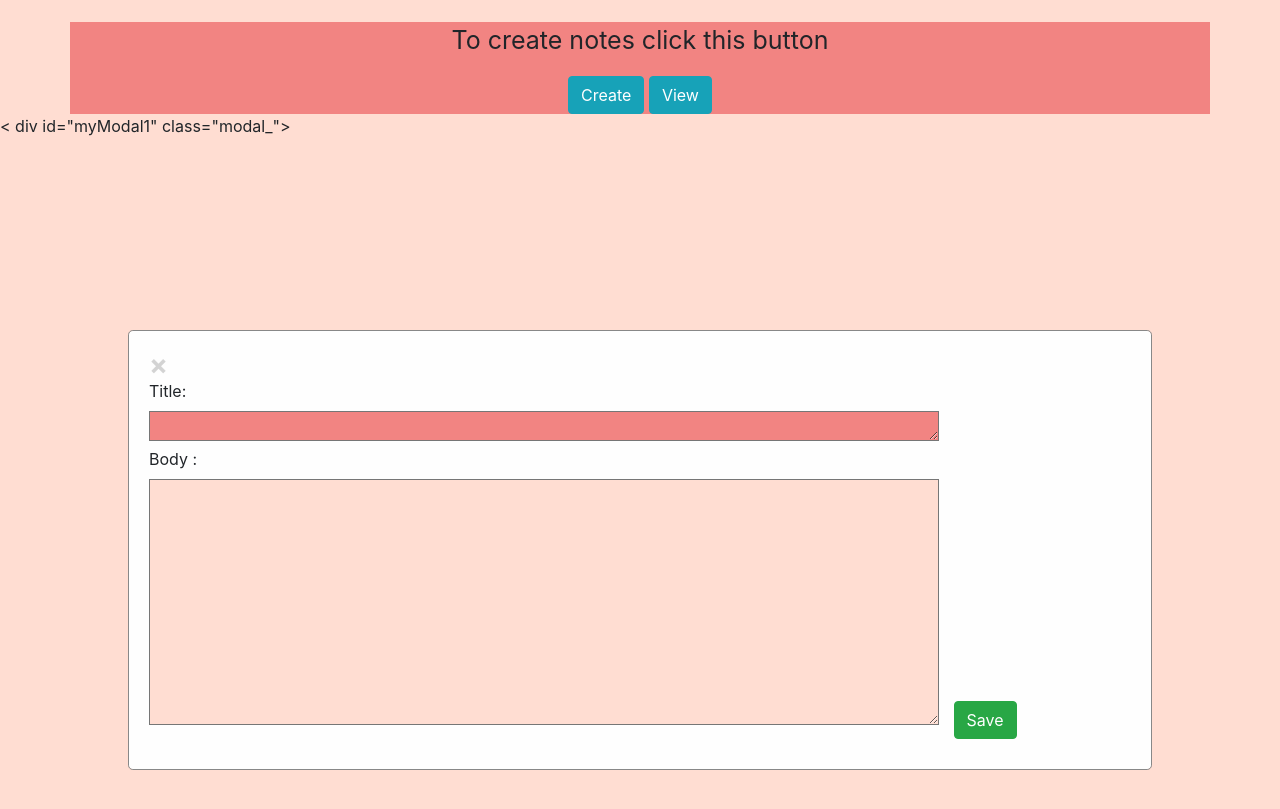
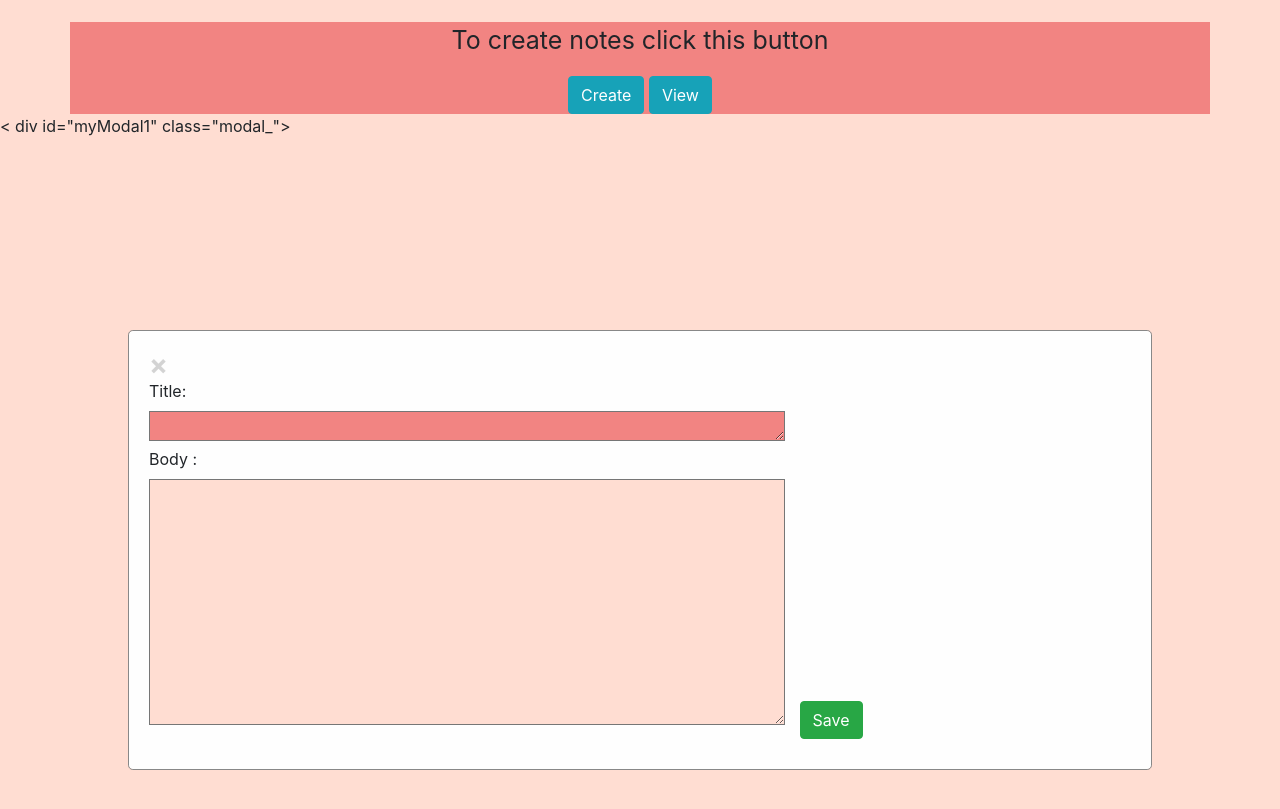
Before and after one commit to sadhana1058/CynergyNotesApp, a website: page index.html in a window 1280 px wide. Shown: the part 73-882 px from the top of the page. Drawn offline with nearby package versions, Linux system fonts and the light colour scheme.

Commit message:
minor updatse 9

```diff
--- a/index.html
+++ b/index.html
@@ -59,10 +59,10 @@
   <span class="close">&times;</span>
   <form class="Noteform" id ="notesomething">
     <label for="textarea">Title:</label><br>
-  <textarea  class="TitleNotes" id="new_title" rows="1" cols="75" style="color:black; background-color:#f28482;"></textarea>
+  <textarea  class="TitleNotes" id="new_title" rows="1" cols="60" style="color:black; background-color:#f28482;"></textarea>
 <br>
 <label for="textarea">Body :</label><br>
-  <textarea  class="TitleDescp" id="new_description" rows="10" cols="75" style="color:black; background-color:#ffddd2;"></textarea>
+  <textarea  class="TitleDescp" id="new_description" rows="10" cols="60" style="color:black; background-color:#ffddd2;"></textarea>
   <button  type="submit" class="btn btn-success" style="margin:10px;" onclick="postallNotes()">Save</button>
   </form>
   </div>
```
